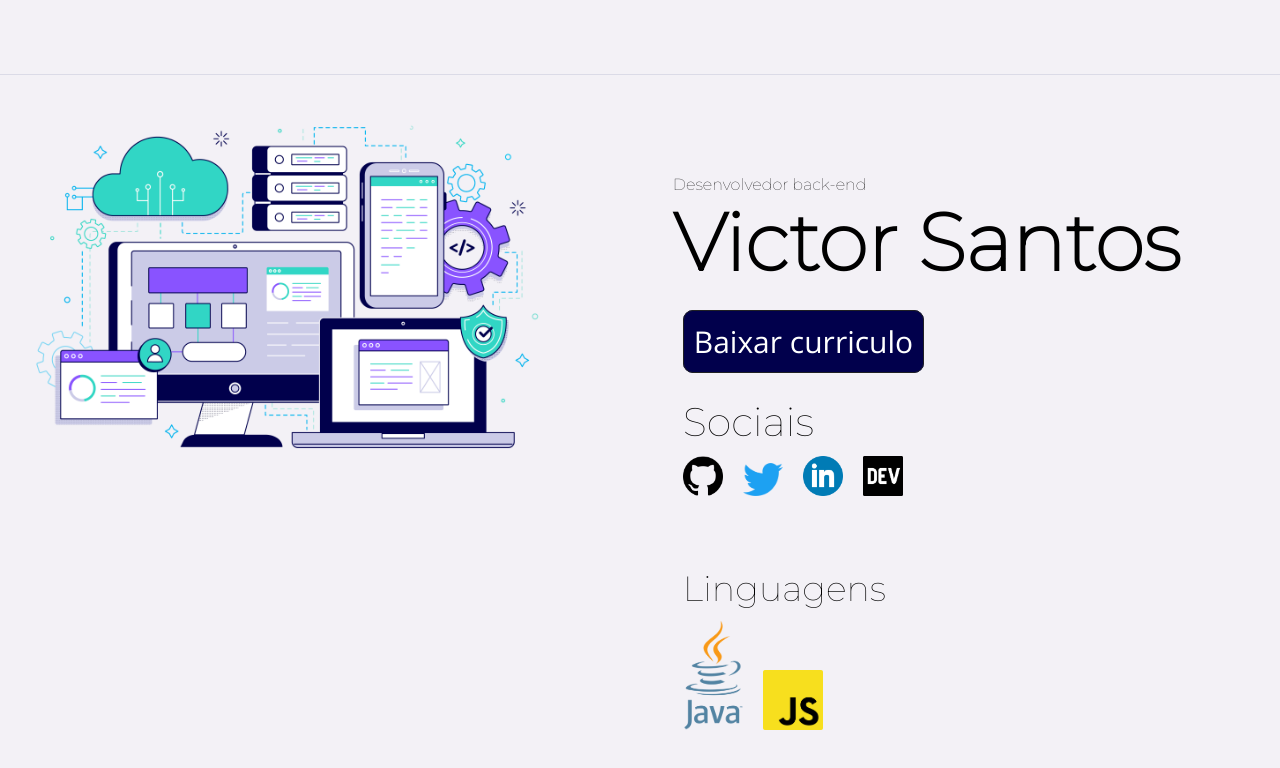
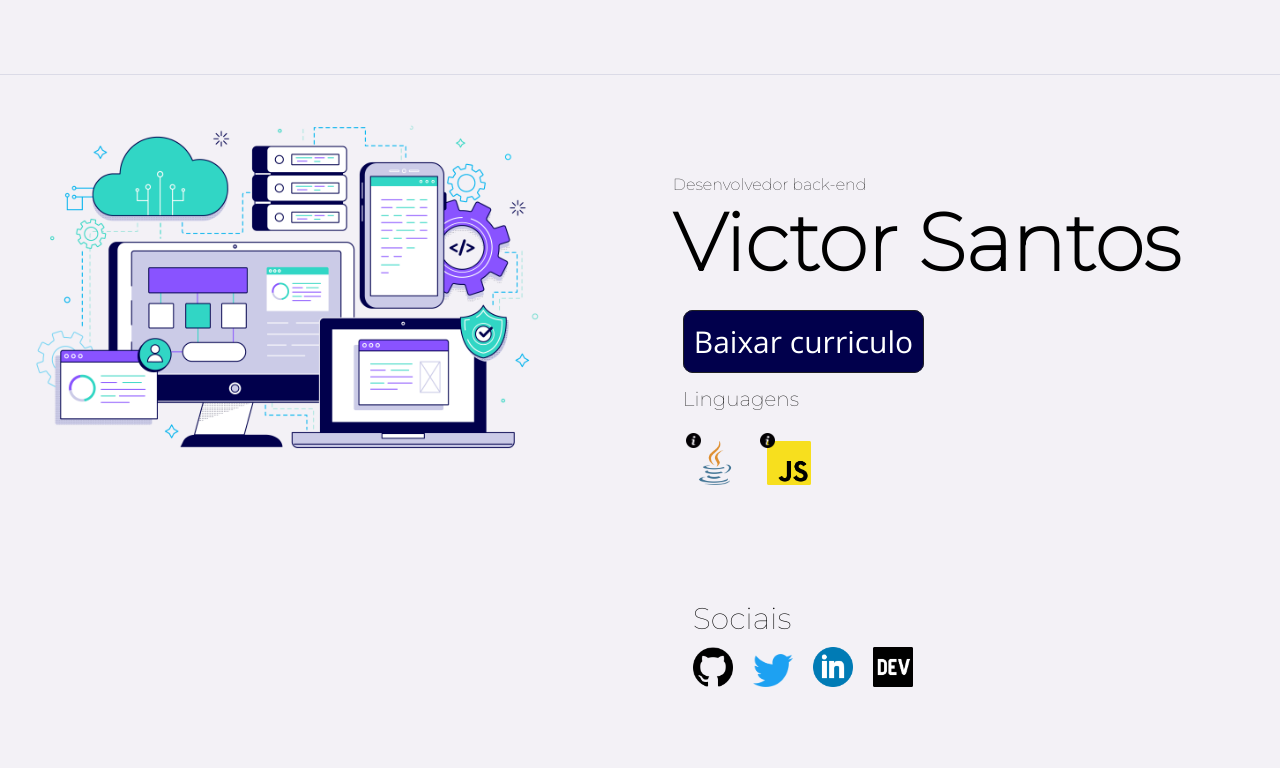
Before and after one commit to vitinhos67/mywebsite-spa, a Vue app: page / in a window 1280 px wide. Shown: the top 768 px of the page. Built offline with nearby package versions, Linux system fonts and the light colour scheme.

Commit message:
added tooltip with informations about my knowledge

```diff
--- a/src/App.vue
+++ b/src/App.vue
@@ -5,6 +5,7 @@
 
 <script>
 import NavBar from "./components/NavBar.vue";
+
 export default {
   components: {
     NavBar,
--- /dev/null
+++ b/src/components/InformationLanguageTooltip.vue
@@ -0,0 +1,53 @@
+<template>
+  <div class="tooltip">
+    <img
+      src="../assets/images/information-icon.png"
+      alt=""
+      style="width: 15px"
+    />
+    <span class="tooltiptext">{{ message }}</span>
+  </div>
+</template>
+
+<script>
+export default {
+  props: {
+    message: {
+      type: String, // Defina o tipo do parâmetro (pode ser qualquer tipo: String, Number, Object, Array, etc.)
+      required: true, // Se a propriedade é obrigatória ou não
+    },
+  },
+};
+</script>
+
+<style>
+.tooltip {
+  position: absolute;
+  display: inline-block;
+  margin-top: 20px;
+  margin-left: 13px;
+  cursor: pointer;
+}
+
+.tooltip .tooltiptext {
+  visibility: hidden;
+
+  background-color: #333;
+  color: #fff;
+  text-align: center;
+  padding: 5px;
+  border-radius: 6px;
+  position: absolute;
+  z-index: 1;
+  bottom: 125%;
+  left: 50%;
+  margin-left: -75px; /* Ajuste a posição horizontal da mensagem */
+  opacity: 0;
+  transition: opacity 0.3s;
+}
+
+.tooltip:hover .tooltiptext {
+  visibility: visible;
+  opacity: 1;
+}
+</style>
--- a/src/views/HomeVue.vue
+++ b/src/views/HomeVue.vue
@@ -19,24 +19,15 @@
           >
         </div>
 
-        <div class="sociais-div">
-          <p>Sociais</p>
-
-          <img src="../assets/images/sociais/github.png" alt="" />
-          <img src="../assets/images/sociais/twitter.png" alt="" />
-          <img src="../assets/images/sociais/linkedin.png" alt="" />
-          <img src="../assets/images/sociais/dev-to.png" alt="" />
-        </div>
-
         <div class="lang-images-div">
           <p>Linguagens</p>
-
+          <InformationLanguageTooltip :message="javascriptInformation" />
           <img
             src="../assets/images/languages/java.png"
             alt=""
             class="lang-images"
           />
-
+          <InformationLanguageTooltip :message="javascriptInformation" />
           <img
             src="../assets/images/languages/javascript.png"
             alt=""
@@ -44,14 +35,34 @@
           />
         </div>
       </div>
+
+      <div class="sociais-div">
+        <p>Sociais</p>
+
+        <img src="../assets/images/sociais/github.png" alt="" />
+        <img src="../assets/images/sociais/twitter.png" alt="" />
+        <img src="../assets/images/sociais/linkedin.png" alt="" />
+        <img src="../assets/images/sociais/dev-to.png" alt="" />
+      </div>
     </div>
   </div>
 </template>
 
 <script>
+import InformationLanguageTooltip from "../components/InformationLanguageTooltip.vue";
+
 export default {
   name: "HomeView",
-  components: {},
+  components: {
+    InformationLanguageTooltip,
+  },
+
+  data() {
+    return {
+      javaInformation: "Esta e a mensagem?",
+      javascriptInformation: "Esta e outra mensagem?",
+    };
+  },
 };
 </script>
 
@@ -97,7 +108,7 @@ export default {
 }
 
 .btn-curriculo:hover {
-  background-color: black;
+  background-color: #202124;
 }
 
 .container-2 .btf1 h1 {
@@ -110,14 +121,17 @@ export default {
 }
 
 .sociais-div {
-  width: 100%;
-  margin-top: 35px;
+  width: 80%;
+
+  margin-left: 110px;
+
   height: 150px;
 }
 .sociais-div p {
   margin-top: 20px;
   margin-left: 10px;
-  font-size: 40px;
+  font-size: 30px;
+  font-family: "Montserrat", sans-serif;
 }
 
 .sociais-div img {
@@ -126,13 +140,15 @@ export default {
 }
 
 .lang-images-div .lang-images {
-  width: 10vh;
+  width: 8vh;
+  margin-left: 10px;
+  margin-top: 20px;
   padding: 10px;
 }
 .lang-images-div p {
-  margin-top: 20px;
+  margin-top: 25px;
   margin-left: 10px;
-  font-size: 35px;
+  font-size: 20px;
 }
 
 @media (max-width: 1200px) {
@@ -142,7 +158,6 @@ export default {
 
   .container-2 .btf1 h1 {
     font-size: 50px;
-    font-family: "Montserrat", sans-serif;
   }
 
   .img-1 {
```
Also changed, not shown: src/components/FooterVue.vue (+4 -84 lines), src/assets/images/information-icon.png (added), src/assets/images/languages/java.png.
